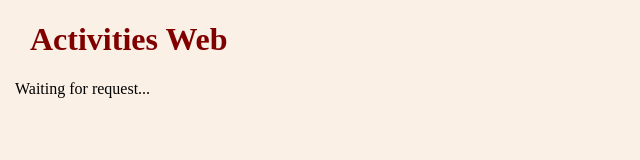
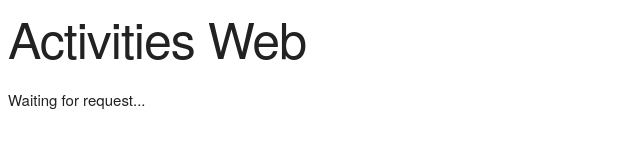
Before and after one commit to agepoly/wish, a plain HTML site: page nginx/www/get.html in a window 1280 px wide. Shown: the whole page, without its empty margins (0-640 px from the left). Drawn offline with nearby package versions, Linux system fonts and the light colour scheme; no server answers.

Commit message:
Replace css with skeleton

```diff
--- a/nginx/www/get.html
+++ b/nginx/www/get.html
@@ -4,7 +4,7 @@
 <head>
   <meta charset="utf-8">
   <script src="https://ajax.googleapis.com/ajax/libs/jquery/1.12.4/jquery.min.js"></script>
-  <link rel="stylesheet" type="text/css" href="/static/style.css">
+  <link rel="stylesheet" type="text/css" href="https://cdnjs.cloudflare.com/ajax/libs/skeleton/2.0.4/skeleton.min.css">
   <script src="/static/get.js"></script>
 </head>
 
```
Also changed, not shown: nginx/www/index.html (+1 -1 lines).
